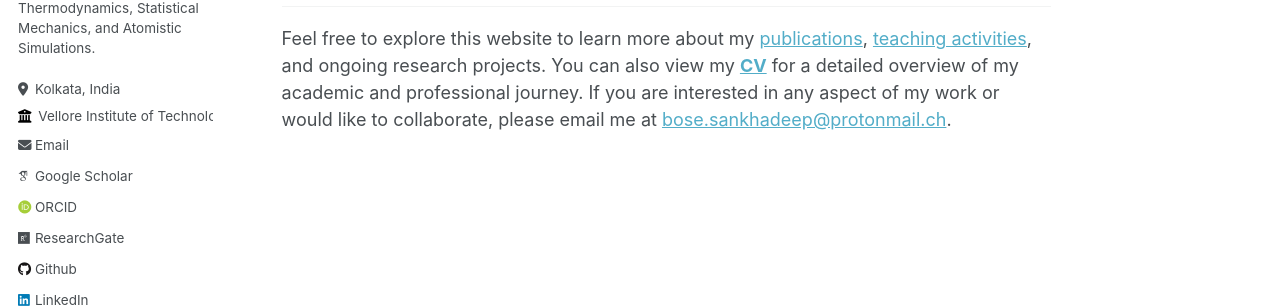
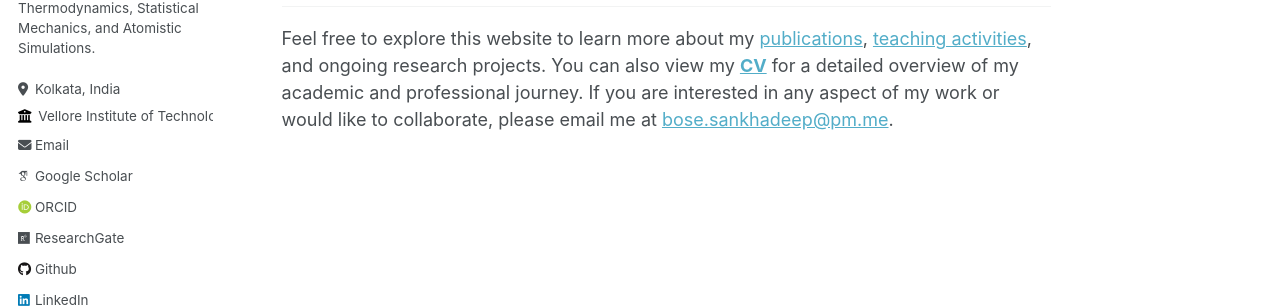
Before and after one commit to sankhadeepbose/sankhadeepbose.github.io, a Jekyll site: the page built from _pages/about.md, in a window 1280 px wide and 900 px high, scrolled down 761 px. Shown: the part 345-653 px from the top of the window. Built offline with Jekyll 4.4.1, drawn with Linux system fonts in a browser that asks for light colours; some web fonts are replaced.

Commit message:
Update about.md

```diff
--- a/_pages/about.md
+++ b/_pages/about.md
@@ -22,4 +22,4 @@ My research interests are focused on the following areas:
 1. **Cross-interaction in Nanofluids**: Another area of my research involves looking into the interactions between nanoparticles in nanofluids. I explore how these interactions affect the stability and thermal properties of nanofluids. This research includes understanding the specific heat behavior and colloidal stability, which is crucial for optimizing thermal energy storage technologies and other industrial applications.
 
 ------
-Feel free to explore this website to learn more about my [publications](/publications/), [teaching activities](/teaching/), and ongoing research projects. You can also view my **[CV](/cv/)** for a detailed overview of my academic and professional journey. If you are interested in any aspect of my work or would like to collaborate, please email me at [bose.sankhadeep@protonmail.ch](mailto:bose.sankhadeep@protonmail.ch).
+Feel free to explore this website to learn more about my [publications](/publications/), [teaching activities](/teaching/), and ongoing research projects. You can also view my **[CV](/cv/)** for a detailed overview of my academic and professional journey. If you are interested in any aspect of my work or would like to collaborate, please email me at [bose.sankhadeep@pm.me](mailto:bose.sankhadeep@pm.me).
```
